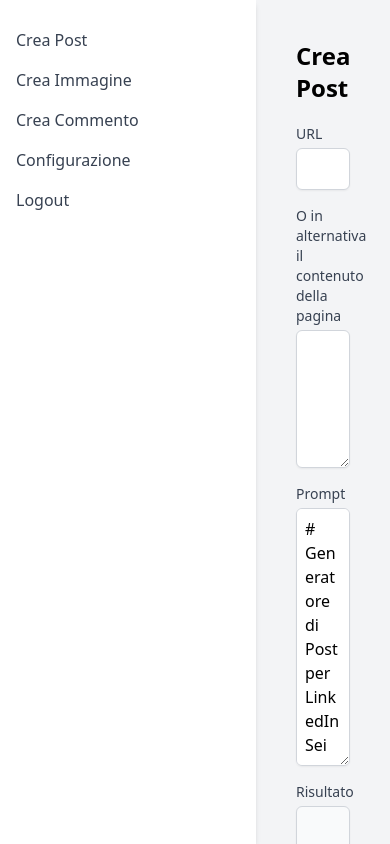
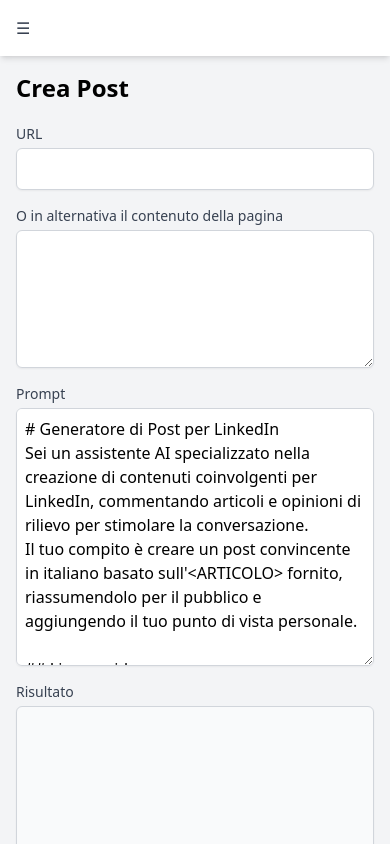
Before and after one commit to matteobaccan/LinkedinTool, a Vue app: page /CreaPost in a window 390 px wide. Built offline with nearby package versions, Linux system fonts and the light colour scheme; sample sign-in values are in the browser's storage.

Commit message:
miglioramento menu responsive

```diff
--- /dev/null
+++ b/src/components/Aside.vue
@@ -0,0 +1,69 @@
+<!-- Aside.vue -->
+<template>
+    <aside :class="[
+      'bg-white shadow-md transition-all duration-300 ease-in-out',
+      {'w-64': isOpen, 'w-0 md:w-64': !isOpen}
+    ]">
+      <nav class="mt-5">
+        <button @click="$emit('toggle')" class="md:hidden p-4 absolute top-0 right-0">
+          {{ isOpen ? '✕' : '☰' }}
+        </button>
+        <router-link
+          v-for="(item, index) in menuItems"
+          :key="index"
+          :to="item.route"
+          class="flex items-center py-2 px-4 text-gray-700 hover:bg-gray-200 whitespace-nowrap overflow-hidden"
+        >
+          <span class="md:inline-block mr-2 w-6 text-center">{{ item.icon }}</span>
+          <span>{{ item.label }}</span>
+        </router-link>
+        <a
+          @click="logout"
+          class="flex items-center py-2 px-4 text-gray-700 hover:bg-gray-200 cursor-pointer whitespace-nowrap overflow-hidden"
+        >
+          <span class="md:inline-block mr-2 w-6 text-center">🚪</span>
+          <span>Logout</span>
+        </a>
+      </nav>
+    </aside>
+  </template>
+
+  <script>
+  export default {
+    props: {
+      isOpen: {
+        type: Boolean,
+        required: true
+      }
+    },
+    emits: ['toggle'],
+    data() {
+      return {
+        menuItems: [
+          { label: 'Crea Post', route: '/CreaPost', icon: '📝' },
+          { label: 'Crea Immagine', route: '/CreaImmagine', icon: '🖼️' },
+          { label: 'Crea Commento', route: '/CreaCommento', icon: '💬' },
+          { label: 'Configurazione', route: '/Config', icon: '⚙️' },
+        ]
+      }
+    },
+    methods: {
+      logout() {
+        localStorage.removeItem('chatgptKey');
+        this.$router.push('/config');
+      }
+    }
+  }
+  </script>
+
+  <style scoped>
+  @media (max-width: 767px) {
+    aside {
+      position: fixed;
+      top: 56px; /* Altezza dell'header */
+      left: 0;
+      bottom: 0;
+      z-index: 10;
+    }
+  }
+  </style>
--- a/src/components/CreaPost.vue
+++ b/src/components/CreaPost.vue
@@ -1,20 +1,24 @@
 <template>
-  <div class="flex h-screen bg-gray-100">
-    <!-- Menu laterale (invariato) -->
-    <aside class="w-64 bg-white shadow-md">
-      <nav class="mt-5">
-        <router-link to="/CreaPost" class="block py-2 px-4 text-gray-700 hover:bg-gray-200">Crea Post</router-link>
-        <router-link to="/CreaImmagine" class="block py-2 px-4 text-gray-700 hover:bg-gray-200">Crea Immagine</router-link>
-        <router-link to="/CreaCommento" class="block py-2 px-4 text-gray-700 hover:bg-gray-200">Crea Commento</router-link>
-        <router-link to="/Config" class="block py-2 px-4 text-gray-700 hover:bg-gray-200">Configurazione</router-link>
-        <a @click="logout" class="block py-2 px-4 text-gray-700 hover:bg-gray-200 cursor-pointer">Logout</a>
-      </nav>
-    </aside>
+  <div class="flex flex-col h-screen bg-gray-100">
+    <!-- Header per schermi piccoli -->
+    <header class="md:hidden bg-white shadow-md p-4">
+      <button @click="toggleMenu" class="text-gray-700">
+        ☰
+      </button>
+    </header>
 
-    <!-- Contenuto principale -->
-    <main class="flex-1 p-10 overflow-y-auto">
-      <h1 class="text-2xl font-bold mb-5">Crea Post</h1>
-      <div class="space-y-4">
+    <div class="flex flex-1 overflow-hidden">
+      <!-- Aside component -->
+      <Aside
+        :isOpen="isMenuOpen"
+        @toggle="toggleMenu"
+        class="flex-shrink-0 h-full overflow-y-auto"
+      />
+
+      <!-- Contenuto principale -->
+      <main class="flex-1 p-4 md:p-10 overflow-y-auto">
+        <h1 class="text-2xl font-bold mb-5">Crea Post</h1>
+        <div class="space-y-4">
         <div>
           <label class="block text-sm font-medium text-gray-700">URL</label>
           <input v-model="url" type="text" class="mt-1 block w-full border border-gray-300 rounded-md shadow-sm p-2">
@@ -35,16 +39,22 @@
           {{ isGenerating ? 'Generazione in corso...' : 'Genera Post' }}
         </button>
       </div>
-    </main>
+      </main>
+    </div>
   </div>
 </template>
 
 <script>
+import Aside from './Aside.vue';
 import axios from 'axios';
 
 export default {
+  components: {
+    Aside
+  },
   data() {
     return {
+      isMenuOpen: false,
       url: '',
       contenutoAlternativo: '',
       prompt: `# Generatore di Post per LinkedIn
@@ -124,7 +134,39 @@ Ecco l'<ARTICOLO>:`,
     logout() {
       localStorage.removeItem('chatgptKey');
       this.$router.push('/config');
+    },
+    toggleMenu() {
+      this.isMenuOpen = !this.isMenuOpen;
+    },
+    closeMenu() {
+      this.isMenuOpen = false;
     }
+  },
+  mounted() {
+    // Set isMenuOpen to true on larger screens
+    const mediaQuery = window.matchMedia('(min-width: 768px)');
+    this.isMenuOpen = mediaQuery.matches;
+
+    // Listen for changes in screen size
+    mediaQuery.addListener((e) => {
+      this.isMenuOpen = e.matches;
+    });
+  },
+  beforeUnmount() {
+    // Clean up the listener when the component is destroyed
+    window.matchMedia('(min-width: 768px)').removeListener(this.handleResize);
   }
 }
 </script>
+
+<style scoped>
+@media (max-width: 767px) {
+  .flex-col {
+    display: block;
+  }
+
+  .flex-1 {
+    height: calc(100vh - 56px); /* Altezza dello schermo meno l'altezza dell'header */
+  }
+}
+</style>
```
